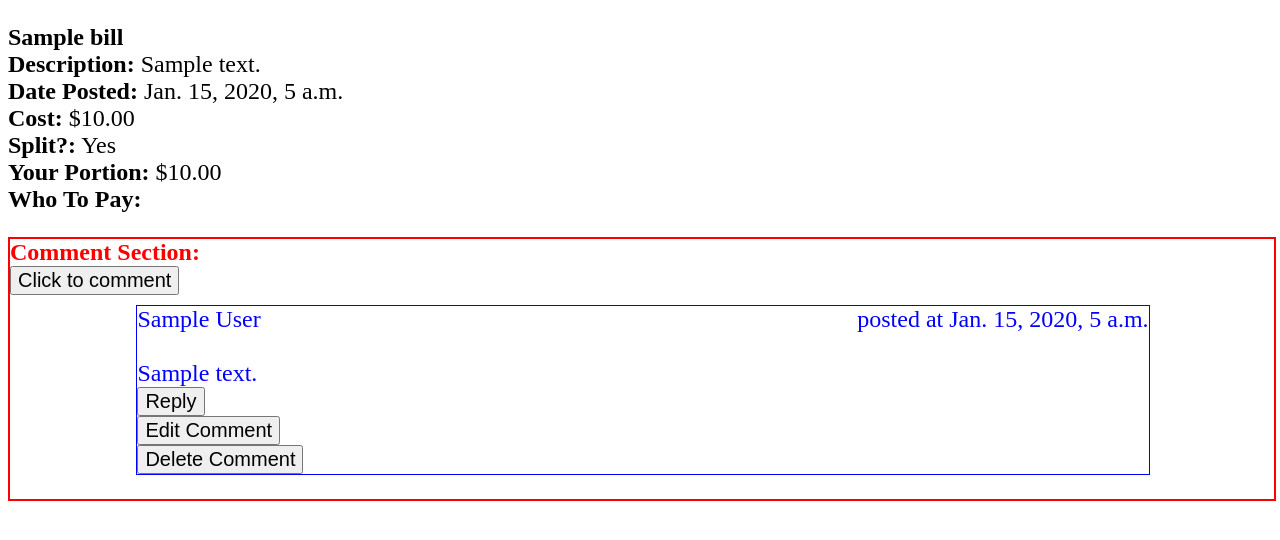
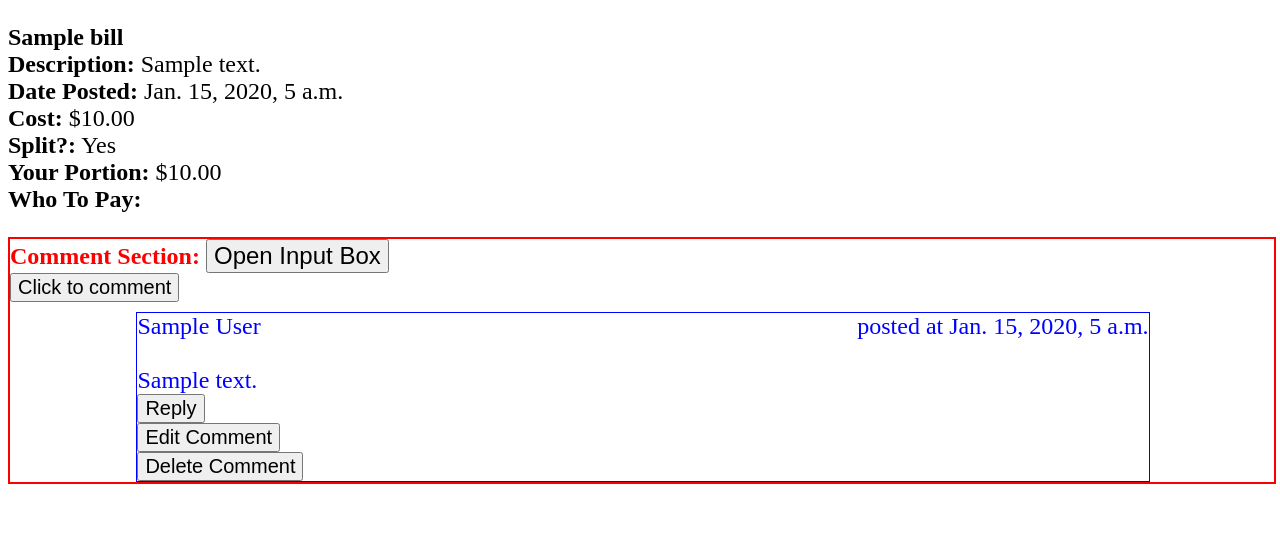
Before and after one commit to Ahmad1786/Senior-Project, a Django app: page /posts/bill/1 in a window 1280 px wide. Shown: the top 540 px of the page. Run offline with Django 5.2, Linux system fonts and the light colour scheme; a user stored in the database is signed in; tables that the repository leaves empty hold one stand-in row (values such as "Sample post"); some libraries are stand-ins or nearby versions.

Commit message:
Began setting up htmx

```diff
--- a/project/posts/htmx_views.py
+++ b/project/posts/htmx_views.py
@@ -31,3 +31,8 @@
     return render(request, 'posts/comment-form.html', {
         'form': form,
     })
+
+def comment_box(request):
+    comment_box_html = """ hi
+    """
+    return HttpResponse(comment_box_html)
--- a/project/posts/static/style.css
+++ b/project/posts/static/style.css
@@ -46,6 +46,7 @@
     color: black;
 }
 
+
 .comment, .reply {
     border: 1px solid blue;
     color: blue;
--- a/project/posts/templates/comment-section.html
+++ b/project/posts/templates/comment-section.html
@@ -12,16 +12,16 @@
 
 <!-- htmx csrf_token passage -->
 <body hx-headers='{"X-CSRFToken": "{{ csrf_token }}"}'></body>
-<p>
-    <div style="width: 100%; margin: auto; border: 2px solid; color: rgb(252, 0, 0);">
+<div style="width: 100%; margin: auto; border: 2px solid; color: rgb(252, 0, 0);">
     <b>Comment Section:</b>
 
     <!-- Create an original comment. -->
+    <button hx-get="/comment-box" hx-target="#input-container">Open Input Box</button>
+    <div id="input-container"></div>
     <form method="get" action="{% url 'posts:add_comment' post_type post_id %}">
         {% csrf_token %}
         <button type="submit" style="font-size: smaller;">Click to comment</button>
     </form>
-
     {% for parent_comment, replies in threads.items %}
         <!-- Print out the parent comment -->
         <div class="comment">
@@ -75,5 +75,5 @@
                 </div>
             {% endfor %} <!-- End replies loop -->
     {% endfor %} <!-- End parent loop -->
-    <div>
-</p>
+
+</div>
--- a/project/posts/urls.py
+++ b/project/posts/urls.py
@@ -22,6 +22,7 @@
 
 htmx_routes = [
     path('add-comment/<int:post_id>', htmx_views.add_comment, name="add_comment"),
+    path("/comment-box", htmx_views.comment_box, name="comment_box")
 ]
 
 
```
